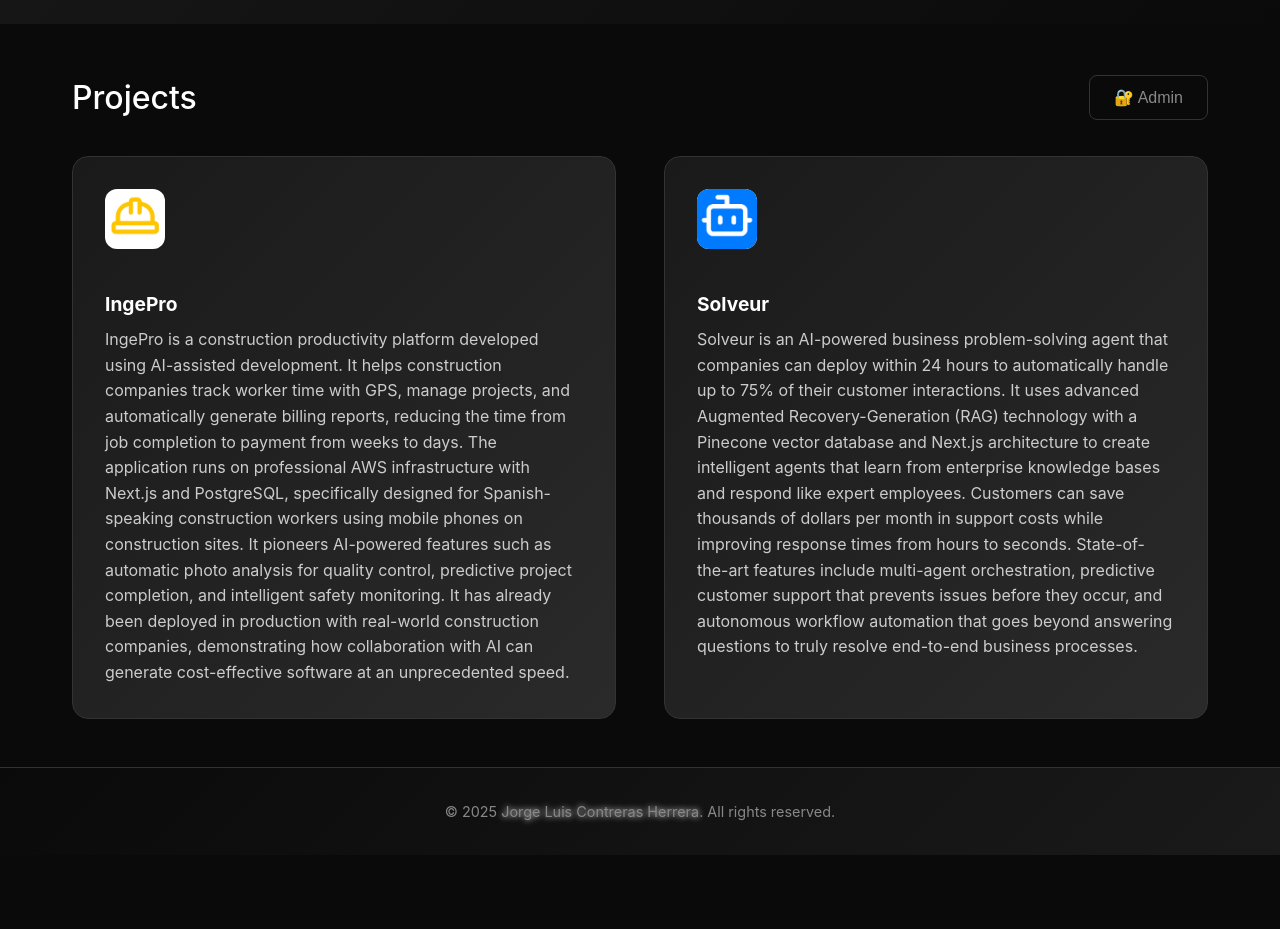
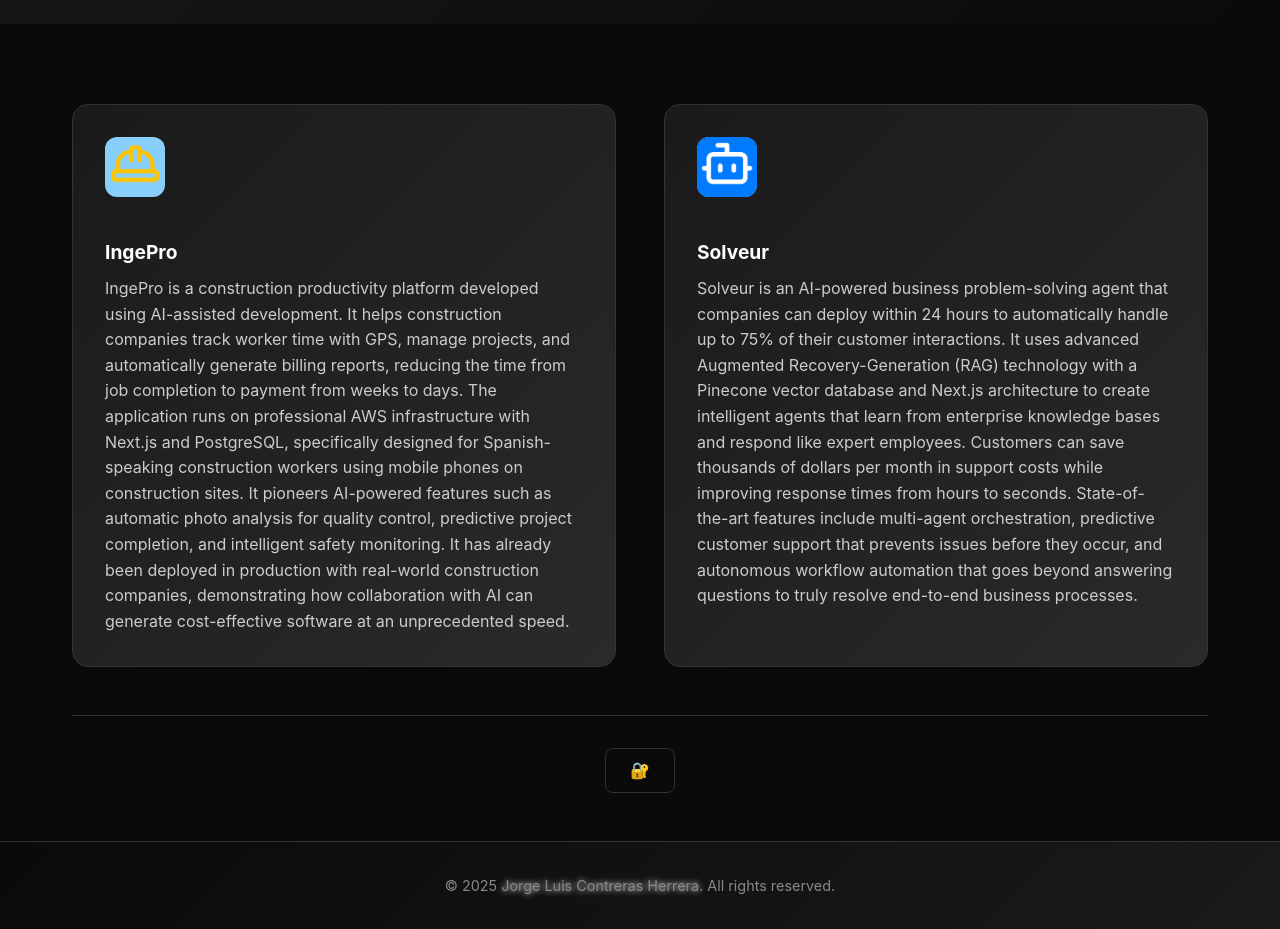
Before and after one commit to innovationwizard/aidev, a React (Vite) app: page / in a window 1280 px wide. Shown: the part 440-1369 px from the top of the page. Before the commit the page ends 1295 px from the top, so only its background shows below. Built offline with nearby package versions, Linux system fonts and the light colour scheme.

Commit message:
Admin features.

```diff
--- a/src/App.tsx
+++ b/src/App.tsx
@@ -138,7 +138,6 @@
       <main className="main">
         <div className="container">
           <div className="projects-header">
-            <h2>Projects</h2>
             <div className="project-actions">
               {isAdmin && (
                 <>
@@ -163,14 +162,6 @@
                   </button>
                 </>
               )}
-              {!isAdmin && (
-                <button
-                  onClick={() => setShowAdminLogin(true)}
-                  className="admin-btn"
-                >
-                  🔐 Admin
-                </button>
-              )}
             </div>
           </div>
           <div className="projects-grid">
@@ -184,6 +175,16 @@
               />
             ))}
           </div>
+          {!isAdmin && (
+            <div className="admin-section">
+              <button
+                onClick={() => setShowAdminLogin(true)}
+                className="admin-btn"
+              >
+                🔐
+              </button>
+            </div>
+          )}
         </div>
       </main>
 
--- a/src/index.css
+++ b/src/index.css
@@ -118,7 +118,7 @@
   width: 60px;
   height: 60px;
   border-radius: 12px;
-  background-color: #ffffff;
+  background-color: #87CEFA;
   /* background: linear-gradient(135deg, #667eea 0%, #764ba2 100%); */
   display: flex;
   align-items: center;
@@ -612,6 +612,14 @@
   color: #ff6b35;
 }
 
+.admin-section {
+  display: flex;
+  justify-content: center;
+  margin-top: 3rem;
+  padding-top: 2rem;
+  border-top: 1px solid #333;
+}
+
 .logout-btn {
   background: transparent;
   color: #ff6b35;
```
